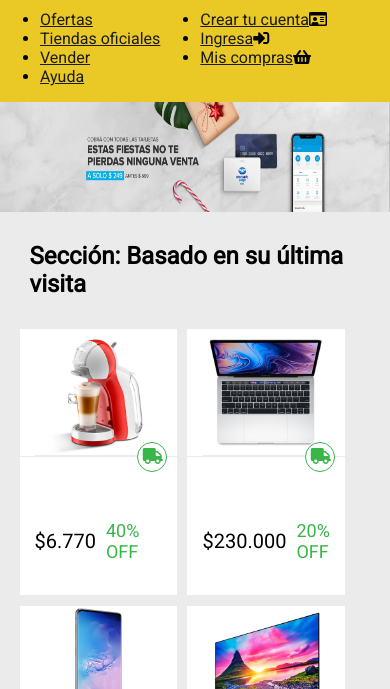
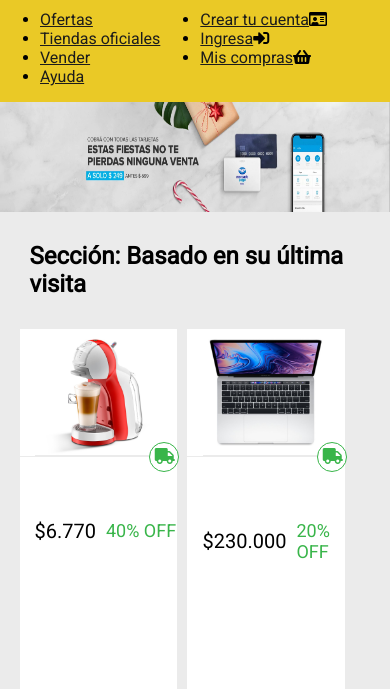
Before and after one commit to jumashaggy/Mercadoliebre, a website: page views/home.html in a window 390 px wide. Shown: the part 155-844 px from the top of the page. Drawn offline with Linux system fonts and the light colour scheme; files that its build step writes are made by us from their sources; files whose address does not match are found by name.

Commit message:
mejorando el home

```diff
--- a/public/css/styles.css
+++ b/public/css/styles.css
@@ -51,7 +51,7 @@ header {
     margin-bottom: 10px;
     padding-top: 6px;
 }
-.burger-menu i.fas:hover .navegacion{
+.burger-menu:hover .navegacion{
     display: block;
 }
 .banner{
@@ -96,7 +96,8 @@ main{
 }
 .caja-descripcion{
     border-top: 1px solid #ebebeb;
-    padding: 15px 15px;
+    padding-top: 15px;
+    padding-left: 15px;
 }
 .h2-titulo{
     padding: 10px;
@@ -105,7 +106,7 @@ main{
     font-size: 20px;
     padding-right: 10px;
     transition: all 500ms;
-
+    margin: 0;
 }
 
 .descuento {
@@ -113,10 +114,20 @@ main{
     color: #39b54a;
     transition: all 500ms;
 }
-
+.article-productos{
+    margin-bottom: 10px;
+    border-top: solid 1px #ebebeb;
+    background-color: white;
+    box-sizing: border-box;
+    width: 100%;
+    transition: all 350ms;
+    height: 400px;
+}
 .descripcion {
     font-size: 16px;
     box-sizing: border-box;
+    margin-top: 0px;
+    padding-top: 0px;
     margin-bottom: 10px;
     display: none;
     transition: all 500ms;
@@ -124,6 +135,7 @@ main{
 .precio-descuento:hover ~ .descripcion{
     display: flex;
 }
+
 .centrado {
     width: 30%;
     box-sizing: border-box;
@@ -149,21 +161,14 @@ main{
     color: #39b54a;
     left: 80%;
     bottom: 30px;
-    transition: all 300ms;
+    transition: all 500ms;
 }
+
 .truck:hover{
     transform: rotate(-90deg);
 
 }
 
-.article-productos{
-    margin-bottom: 10px;
-    border-top: solid 1px #ebebeb;
-    background-color: white;
-    box-sizing: border-box;
-    width: 100%;
-    transition: all 350ms;
-}
 .article-productos:hover{
     box-shadow: 0px 0px 10px rgb(100, 100, 100);
 }
```
